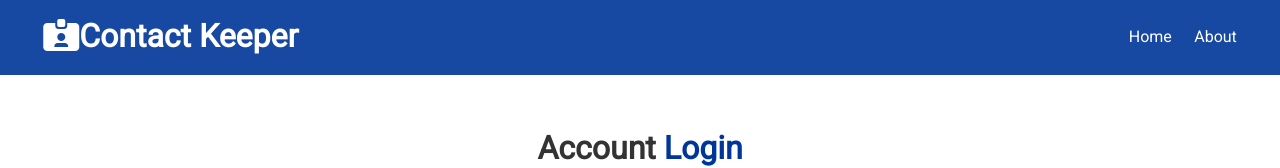
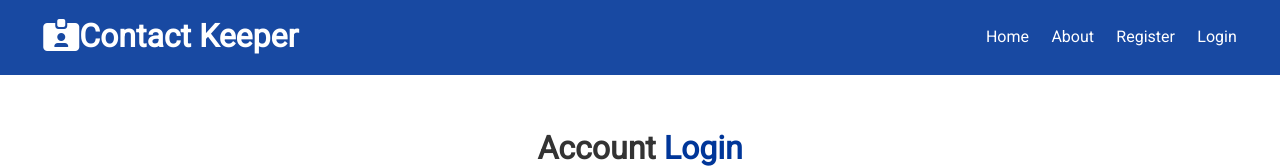
Before and after one commit to mfimia/contact-keeper, a React (Create React App) app in the folder client/: page /login in a window 1280 px wide. Shown: the top 168 px of the page. Built offline with nearby package versions, Linux system fonts and the light colour scheme.

Commit message:
added register and login routes to navbar

```diff
--- a/client/src/components/layout/Navbar.js
+++ b/client/src/components/layout/Navbar.js
@@ -18,6 +18,12 @@
         <li>
           <Link to="/about">About</Link>
         </li>
+        <li>
+          <Link to="/register">Register</Link>
+        </li>
+        <li>
+          <Link to="/login">Login</Link>
+        </li>
       </ul>
     </div>
   );
--- a/client/src/context/contact/ContactState.js
+++ b/client/src/context/contact/ContactState.js
@@ -1,4 +1,4 @@
-import { useReducer, useState } from "react";
+import { useReducer } from "react";
 import ContactContext from "./ContactContext";
 import ContactReducer from "./ContactReducer";
 import {
```
